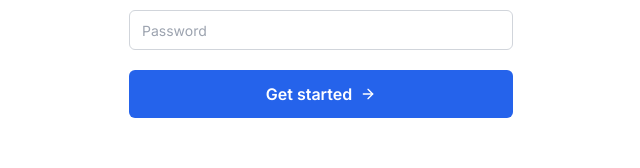
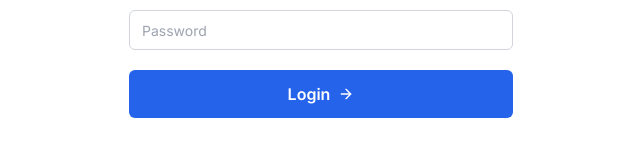
Before and after one commit to anishiit/aluminiportal, a Next.js app: page /login in a window 1280 px wide. Shown: the part 300-468 px from the top of the page, without its empty margins (319-959 px from the left). Built offline with nearby package versions, Linux system fonts and the light colour scheme.

Commit message:
Login page update

```diff
--- a/src/app/login/page.jsx
+++ b/src/app/login/page.jsx
@@ -154,7 +154,7 @@ function Page() {
                   className="inline-flex w-full items-center justify-center rounded-md bg-blue-600 px-3.5 py-2.5 font-semibold leading-7 text-white hover:bg-blue-600"
                   onClick={handleSignup}
                 >
-                  {isLoading === false ? (<> Get started <ArrowRight className="ml-2" size={16} /> </>) : (<>Loging In..</>)}
+                  {isLoading === false ? (<> Login <ArrowRight className="ml-2" size={16} /> </>) : (<>Loging In..</>)}
 
                 </button>
               </div>
```
